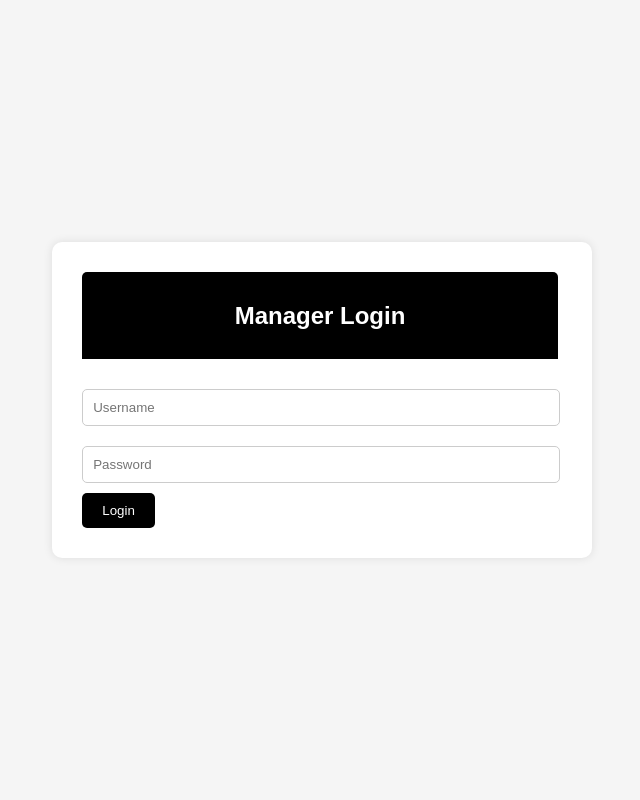
After one commit to mihir1125/hackwave-ems, a Flask app: page /login in a window 1280 px wide. The commit adds this page. Shown: the whole page, without its empty margins (318-958 px from the left). Run offline with Flask 3, Linux system fonts and the light colour scheme.

Commit message:
Add GUI and a working API-based model for Managers

```diff
--- a/app.py
+++ b/app.py
@@ -1,19 +1,117 @@
-from flask import Flask, render_template, request
+from flask import Flask, render_template, request, redirect, session, url_for, flash
+from flask_sqlalchemy import SQLAlchemy
+from flask_login import LoginManager, UserMixin, login_user, logout_user, login_required
+from model import get_sql
+import datetime
+import pandas as pd
+
+import mysql.connector
+import json
 
 app = Flask(__name__)
 
+app.config['SQLALCHEMY_DATABASE_URI'] = 'mysql://root:@localhost/hackwave'
+app.config['SECRET_KEY'] = 'hackwaveems'
+app.config['MYSQL_HOST'] = 'localhost'
+app.config['MYSQL_USER'] = 'root'
+app.config['MYSQL_PASSWORD'] = ''
+app.config['MYSQL_DB'] = 'hackwave'
+
+db = SQLAlchemy(app)
+login_manager = LoginManager(app)
+login_manager.login_view = 'login'
+
+# Helper Functions
+
+class Managers(UserMixin, db.Model):
+    id = db.Column(db.Integer, primary_key=True)
+    username = db.Column(db.String(50), unique=True, nullable=False)
+    password = db.Column(db.String(100), nullable=False)
+
+# def serialize_datetime(obj):
+    # if isinstance(obj, datetime.datetime):
+        # return obj.strftime("%Y-%m-%d %H:%M:%S")
+
+@login_manager.user_loader
+def load_user(user_id):
+    return Managers.query.get(int(user_id))
+
 @app.route('/')
+@login_required
 def index():
     return render_template('index.html')
 
+@app.route('/login', methods=['GET'])
+def login():
+    return render_template('login.html')
+
+def validate_user(uname, pwd):
+    try:
+        user = Managers.query.filter_by(username=uname).first()
+        print(user)
+        if user and user.password == pwd:
+            login_user(user)
+            return True
+        else:
+            return False
+    except Exception as e:
+        print("Error:", e)
+        flash('Invalid username or password.', 'error')
+    return render_template('login.html')
+
+@app.route('/validate', methods=['POST'])
+def validate():
+    data = request.get_json()
+    uname = data.get('uname')
+    pwd = data.get('pwd')
+
+    if uname and pwd:
+        if validate_user(uname, pwd):
+            flash('Login successful!', 'success')
+            print("successs")
+            return json.dumps({"body": {"msg": "success"}})
+        else:
+            flash('Invalid username or password.', 'error')
+            return json.dumps({"body": {"msg": "error"}})
+    else:
+        flash('Username and password are required.', 'error')
+        return json.dumps({"body": {"msg": "error"}})
+
+@app.route('/logout')
+@login_required
+def logout():
+    logout_user()
+    flash('Logged out successfully.', 'success')
+    return redirect(url_for('login'))
+
 @app.route('/chat', methods=['POST'])
+@login_required
 def chat():
-    user_input = request.form['user_input']
+    data = request.get_json()
+    user_input = data.get('user_input')
     # Here you can process the user_input, maybe pass it to a chatbot model
     # and get a response
     # For demonstration purposes, let's just echo back the input
-    bot_response = f"You said: {user_input}"
-    return bot_response
+    sql_res = get_sql(user_input)
+    print(f"Query: {sql_res}")
+    conn = mysql.connector.connect(
+        host = 'localhost',
+        user = 'root',
+        password = '',
+        database = 'hackwave',
+    )
+    cur = conn.cursor()
+    cur.execute(sql_res)
+    # if any([True if keyword in sql_res.lower() for keyword in ["update", "insert", "delete"]]):
+        # print("I AM PRINTING:", keyword)
+    conn.commit()
+    bot_response = cur.fetchall()
+    if len(bot_response) == 0:
+        bot_response = "Done."
+    else:
+        df = pd.DataFrame(bot_response)
+        bot_response = df.to_html()
+    return json.dumps({'response': bot_response})
 
 if __name__ == '__main__':
     app.run(debug=True)
--- /dev/null
+++ b/templates/login.html
@@ -0,0 +1,99 @@
+<!DOCTYPE html>
+<html lang="en">
+<head>
+    <meta charset="UTF-8">
+    <meta name="viewport" content="width=device-width, initial-scale=1.0">
+    <title>Login</title>
+    <style>
+        body {
+            font-family: Arial, sans-serif;
+            margin: 0;
+            padding: 0;
+            background-color: #f5f5f5;
+        }
+        .login-container {
+            width: 100vw;
+            height: 100vh;
+            display: flex;
+            flex-direction: column;
+            justify-content: center;
+            align-items: center;
+        }
+        .login-box {
+            background-color: #fff;
+            border-radius: 10px;
+            padding: 30px;
+            box-shadow: 0px 0px 10px rgba(0, 0, 0, 0.1);
+        }
+        .login-header {
+            background-color: black;
+            color: #fff;
+            padding: 10px;
+            text-align: center;
+            border-radius: 5px 5px 0 0;
+            width: 95%;
+        }
+        .login-form {
+            padding: 20px 0 0 0;
+        }
+        .login-form input[type="text"], .login-form input[type="password"] {
+            width: 95%;
+            padding: 10px;
+            margin: 10px 0;
+            border-radius: 5px;
+            border: 1px solid #ccc;
+        }
+        .login-form input[type="button"] {
+            padding: 10px 20px;
+            border: none;
+            background-color: black;
+            color: #fff;
+            border-radius: 5px;
+            cursor: pointer;
+            transition: background-color 0.3s ease;
+        }
+        .login-form input[type="submit"]:hover {
+            background-color: #333;
+        }
+    </style>
+</head>
+<body>
+    <div class="login-container">
+        <div class="login-box">
+            <div class="login-header">
+                <h2>Manager Login</h2>
+            </div>
+            <form class="login-form" action="#" method="post">
+                <input type="text" name="username" placeholder="Username" required>
+                <input type="password" name="password" placeholder="Password" required>
+                <input type="button" value="Login" onclick="validate()">
+            </form>
+        </div>
+    </div>
+	<script>
+		function validate() {
+			var username = document.querySelector("[name='username']").value;
+			var password = document.querySelector("[name='password']").value;
+			fetch("/validate", {
+				method: "POST",
+				redirect: "follow",
+				mode: "cors",
+				headers: {
+					'Content-Type': 'application/json',
+					'Access-Control-Allow-Origin': '*',
+				},
+				body: JSON.stringify({
+					uname: username,
+					pwd: password,
+				}),
+			}).then((res) => res.json())
+			.then((res) => {
+				console.log(res)
+				if (res.body.msg == 'success') {
+					window.location.href = '{{url_for("index")}}'
+				}
+			});
+		}
+	</script>
+</body>
+</html>
```
Also changed, not shown: model.py (added, +66 -0 lines), requirements.txt (added, +48 -0 lines), templates/index.html (+37 -5 lines), 1 other file.
